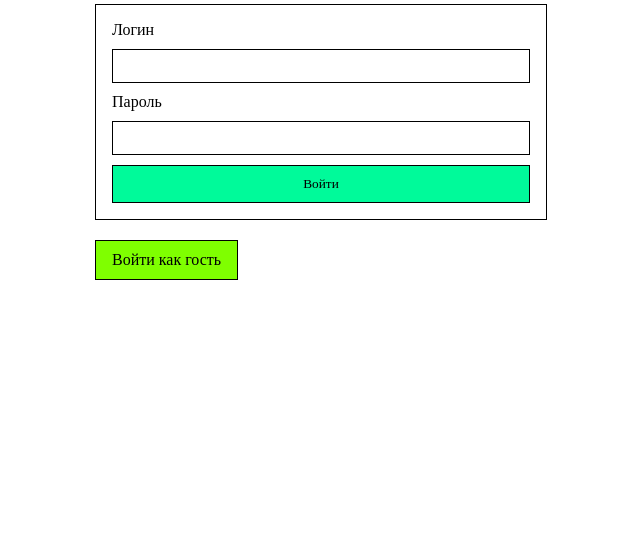
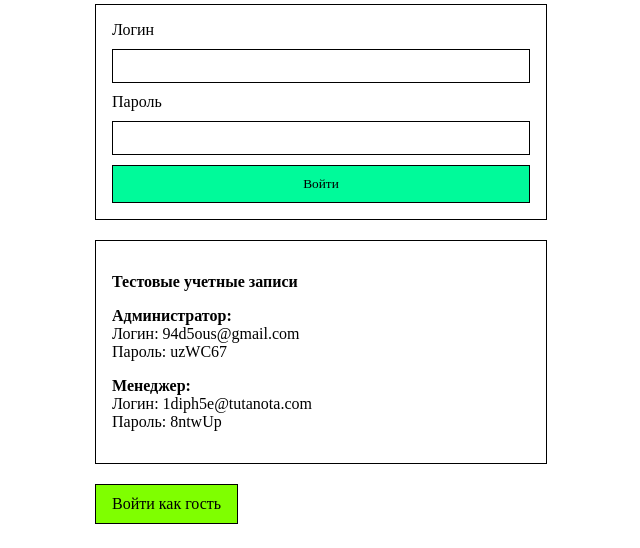
Before and after one commit to amariott/mrpo_shop, a Flask app: page / in a window 1280 px wide. Shown: the part 348-896 px from the top of the page, without its empty margins (319-959 px from the left). Before the commit the page ends 628 px from the top, so only its background shows below. Run offline with Flask 3, Linux system fonts and the light colour scheme.

Commit message:
добавлены тестовые учетные записи на страницу входа

```diff
--- a/templates/login.html
+++ b/templates/login.html
@@ -34,6 +34,18 @@
             <button type="submit" class="button">Войти</button>
         </form>
 
+        <div class="info-block">
+            <p><strong>Тестовые учетные записи</strong></p>
+
+            <p><strong>Администратор:</strong><br>
+            Логин: 94d5ous@gmail.com<br>
+            Пароль: uzWC67</p>
+
+            <p><strong>Менеджер:</strong><br>
+            Логин: 1diph5e@tutanota.com<br>
+            Пароль: 8ntwUp</p>
+        </div>
+
         <div class="login-actions">
             <a class="button secondary-button" href="{{ url_for('guest_login') }}">
                 Войти как гость
```
Also changed, not shown: 1 other file.
